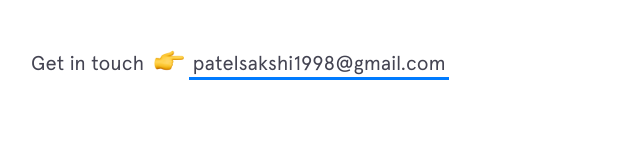
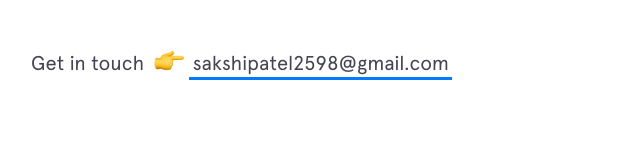
Before and after one commit to sakshi251298/sakshi251298.github.io, a Gatsby site: page / in a window 1280 px wide. Shown: the part 636-800 px from the top of the page, 69-709 px from the left. Built offline with nearby package versions, Linux system fonts and the light colour scheme; Gatsby itself is replaced by a stand-in of ours.

Commit message:
update email

```diff
--- a/package.json
+++ b/package.json
@@ -29,7 +29,7 @@
     "serve": "gatsby serve",
     "clean": "gatsby clean",
     "test": "echo \"Write tests! -> https://gatsby.dev/unit-testing\" && exit 1",
-    "deploy": "gatsby build && gh-pages -d public -b release"
+    "deploy": "gh-pages -d public -b release"
   },
   "repository": {
     "type": "git",
--- a/src/components/footer/footer.js
+++ b/src/components/footer/footer.js
@@ -4,7 +4,7 @@
 const socialData = [
   {
     "title": "email",
-    "url": "mailto:patelsakshi1998.@gmail.com"
+    "url": "mailto:sakshipatel2598@gmail.com"
   },
   {
     "title": "linkedin",
--- a/src/components/intro/intro.js
+++ b/src/components/intro/intro.js
@@ -8,8 +8,8 @@
   name: "Sakshi Patel",
   afterName: ", an aspiring GenAI Engineer and Data Specialist, building intelligent, data-driven systems that automate complex processes with innovative technologies.",
   contact: "Get in touch ",
-  email: "patelsakshi1998@gmail.com",
-  mailTo: "mailto:patelsakshi1998@gmail.com",
+  email: "sakshipatel2598@gmail.com",
+  mailTo: "mailto:sakshipatel2598@gmail.com",
 };
 const Intro = () => {
   const [isHovering, setIsHovering] = React.useState(false);
```
